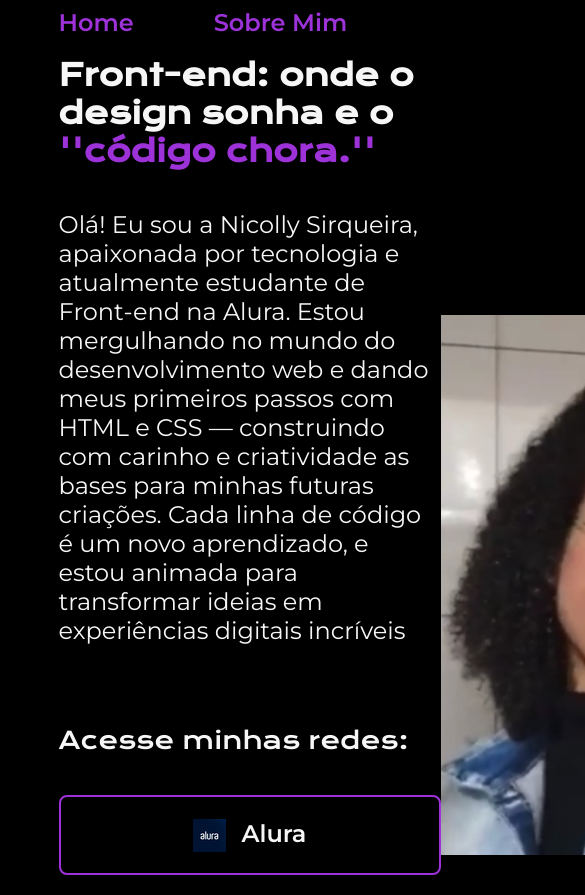
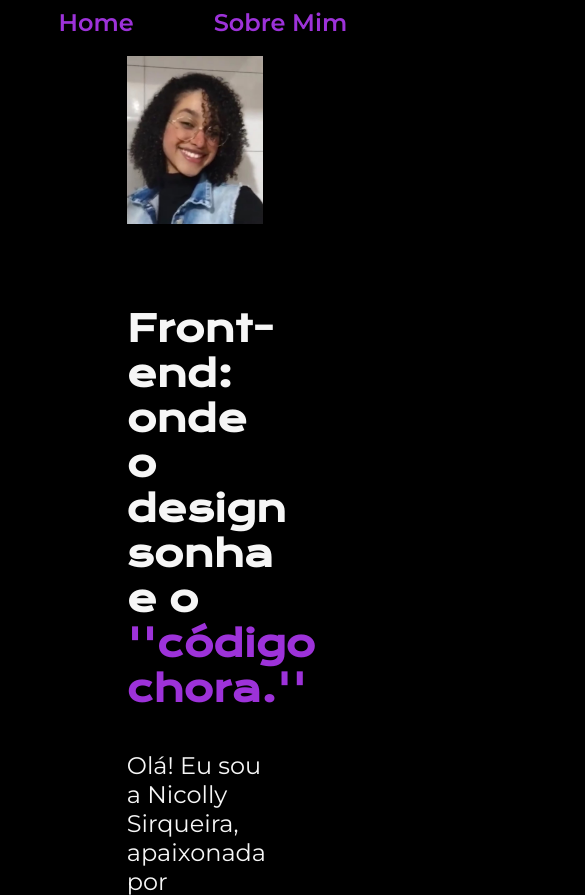
Before and after one commit to nicollysirqueira/PORTFOLIO, a plain HTML site: page index.html in a window 390 px wide. Shown: the top 895 px of the page, 585 px wide, since content can reach past the window. Drawn offline with nearby package versions, Linux system fonts and the light colour scheme.

Commit message:
ajuste responsivo

```diff
--- a/index.html
+++ b/index.html
@@ -29,7 +29,7 @@
                 </a>
         </div>
     </section>
-        <img src="./assets/imagem.png" alt="Nicolly Sirqueira">
+        <img class="apresentacao_imagem" src="./assets/imagem.png" alt="Nicolly Sirqueira">
     </main>
     <footer class="rodape">Desenvolvido por Nicolly Sirqueira
 
--- a/styles/styles.css
+++ b/styles/styles.css
@@ -37,7 +37,7 @@ body {
 .cabecalho_menu_link {
     color: var(--cor-terciaria);
     font-family: var(--fonte-segundaria);
-    font-size: 24px;
+    font-size: 1.5rem;
     font-weight: 600;
     text-decoration: none;
 }
@@ -47,22 +47,23 @@ body {
     display: flex;
     align-items: center;
     justify-content: space-between;
+    gap: 82px;
 }
 
 .apresentacao_conteudo {
-    width: 615px;
+    width: 50%;
     display: flex;
     flex-direction: column;
     gap: 40px;
 }
 
 .apresentacao_conteudo_titulo {
-    font-size: 30px;
+    font-size: 2.25rem; /*ajustavel para acompanhar o tamanho do computador*/
     font-family: var(--fonte-principal);
 }
 
 .apresentacao_conteudo_texto {
-    font-size: 24px;
+    font-size: 1.5rem;
     font-family: var(--fonte-segundaria);
 }
 
@@ -77,7 +78,7 @@ body {
 .apresentacao_links_subtitulo {
     font-family: var(--fonte-principal);
     font-weight: 400;
-    font-size: 24px;
+    font-size: 1.5rem;
 }
 
 .apresentacao_links_botao {
@@ -85,10 +86,10 @@ body {
     justify-content: center;
     gap: 16px;
     border: 2px solid var(--cor-terciaria);
-    width: 378px;
+    width: 50%;
     text-align: center;
     border-radius: 8px;
-    font-size: 24px;
+    font-size: 1.5rem;
     font-weight: 600;
     padding: 21.5px 0;
     text-decoration: none;
@@ -105,7 +106,17 @@ body {
     background-color: var(--cor-terciaria);
     text-align: center;
     font-family: var(--fonte-segundaria);
-    font-size: 24px;
+    font-size: 1.5rem;
     font-weight: 400;
     padding: 24px;
 }
+
+.apresentacao_imagem {
+    width: 50%;
+}
+
+@media (max-width: 1200px) {
+    .apresentacao {
+        flex-direction: column-reverse;
+    }
+}
```
Also changed, not shown: about.html (+1 -1 lines).
